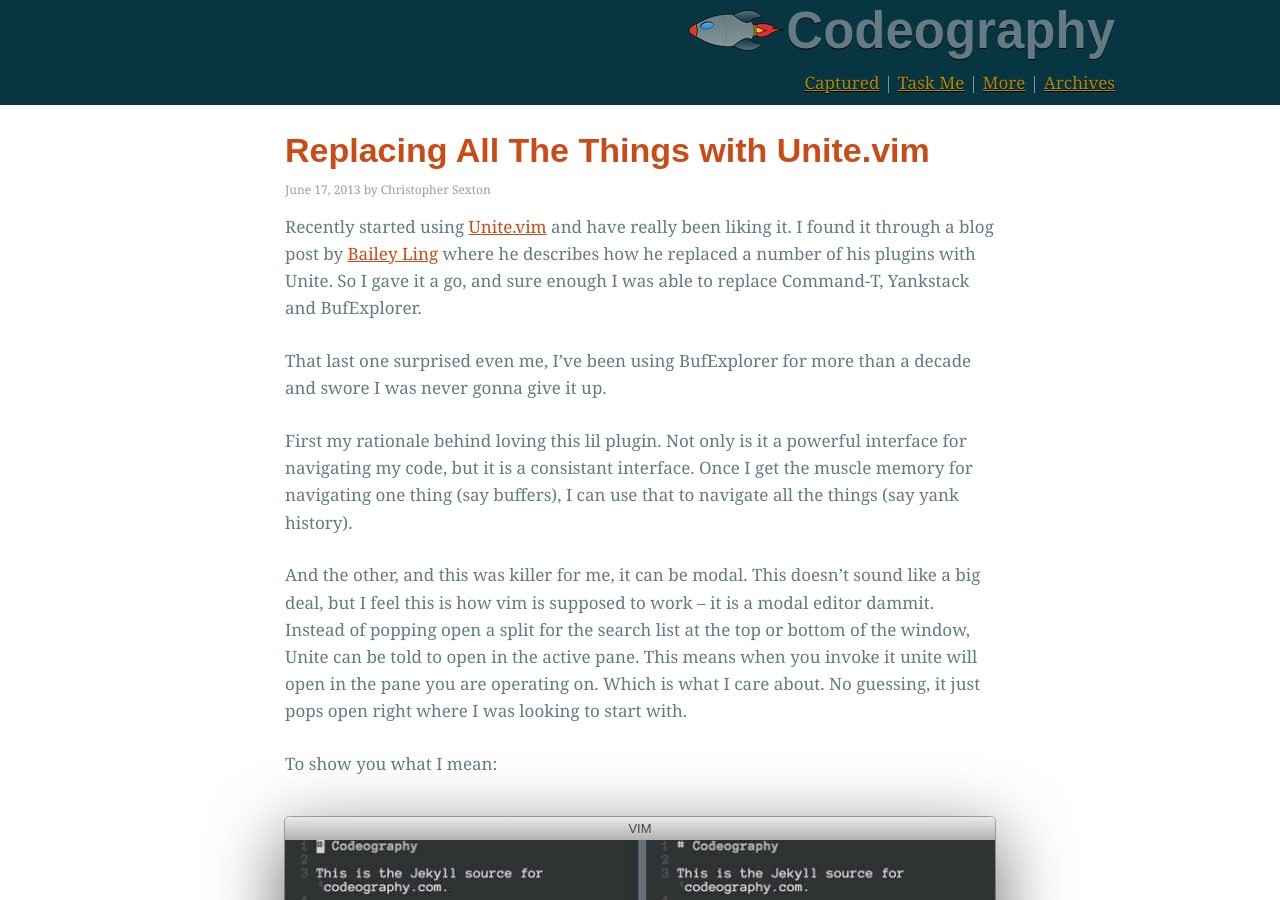
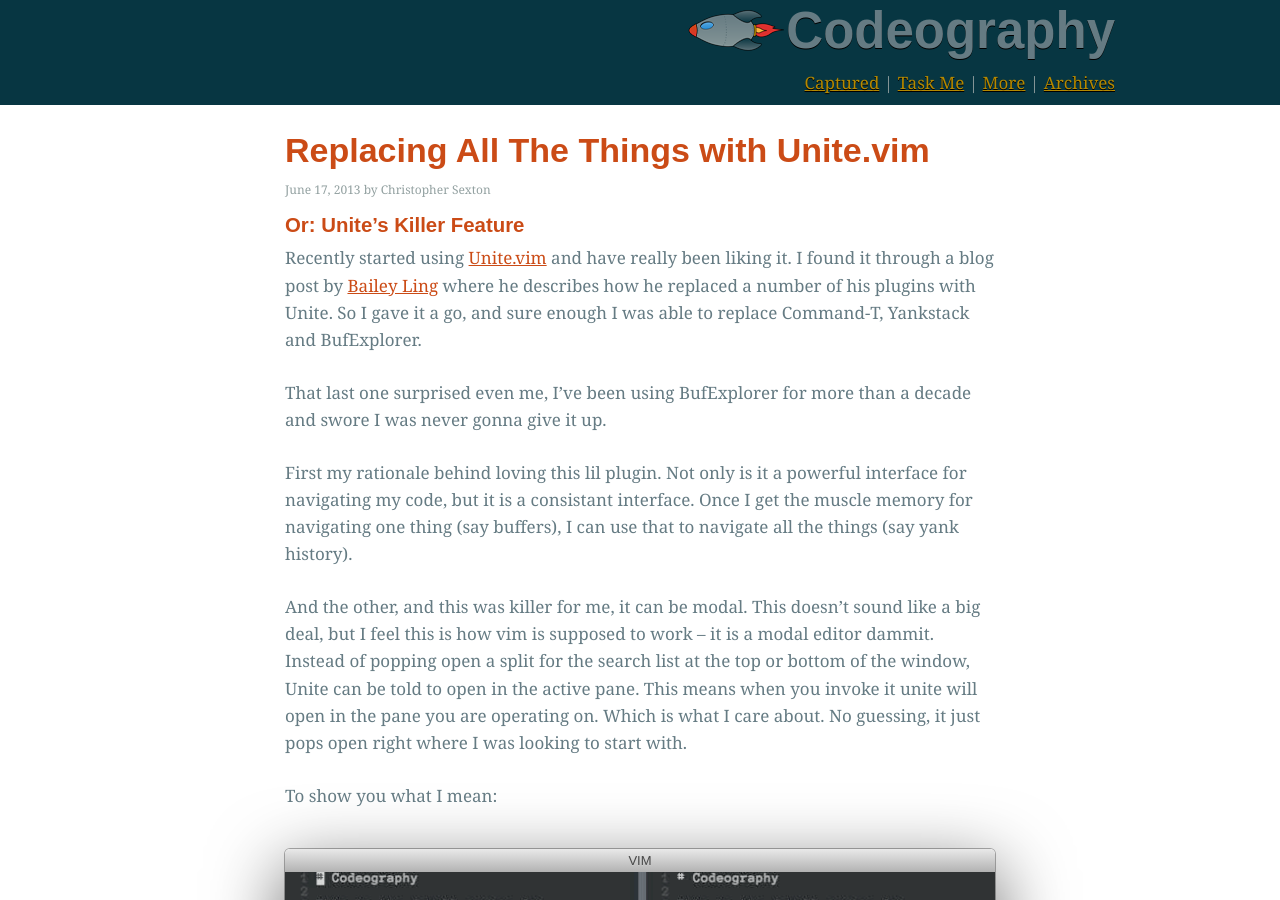
Before and after one commit to csexton/codeography.com, a Jekyll site: the page built from _posts/2013-06-17-replacing-all-the-things-with-unite-vim.markdown, in a window 1280 px wide and 900 px high. Built offline with Jekyll 4.4.1, drawn with Linux system fonts in a browser that asks for light colours; nearby versions of some CDN libraries; some web fonts are replaced; Markdown is read by kramdown in place of the engine named in the settings; comment, search, counter and statistics services are not loaded.

Commit message:
Killer feature

```diff
--- a/_posts/2013-06-17-replacing-all-the-things-with-unite-vim.markdown
+++ b/_posts/2013-06-17-replacing-all-the-things-with-unite-vim.markdown
@@ -2,6 +2,8 @@
 layout: post
 title: Replacing All The Things with Unite.vim
 ---
+
+#### Or: Unite's Killer Feature
 
 Recently started using [Unite.vim](https://github.com/Shougo/unite.vim) and have really been liking it. I found it through a blog post by [Bailey Ling](http://bling.github.io//blog/2013/06/02/unite-dot-vim-the-plugin-you-didnt-know-you-need/#comment-919769841) where he describes how he replaced a number of his plugins with Unite. So I gave it a go, and sure enough I was able to replace Command-T, Yankstack and BufExplorer.
 
```
